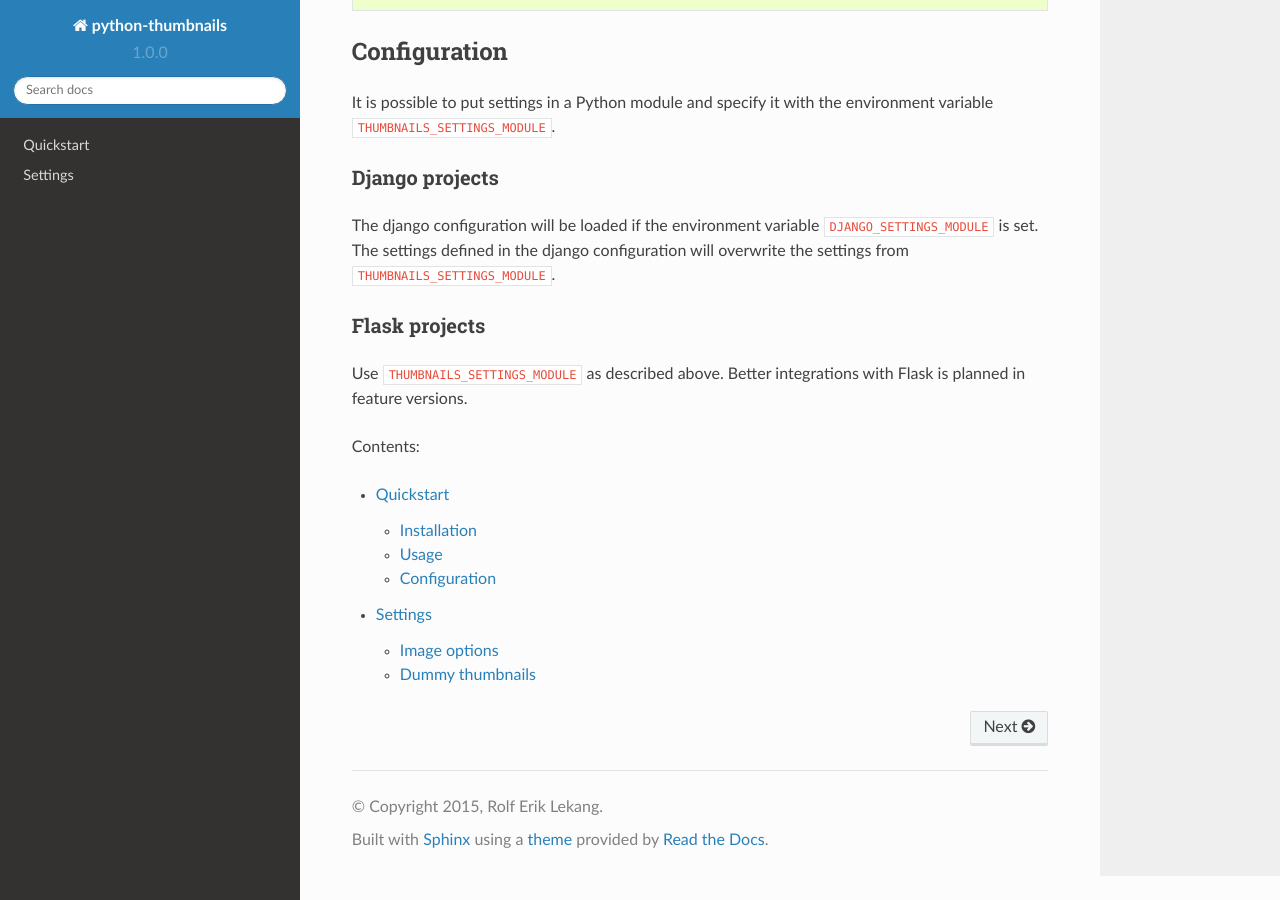
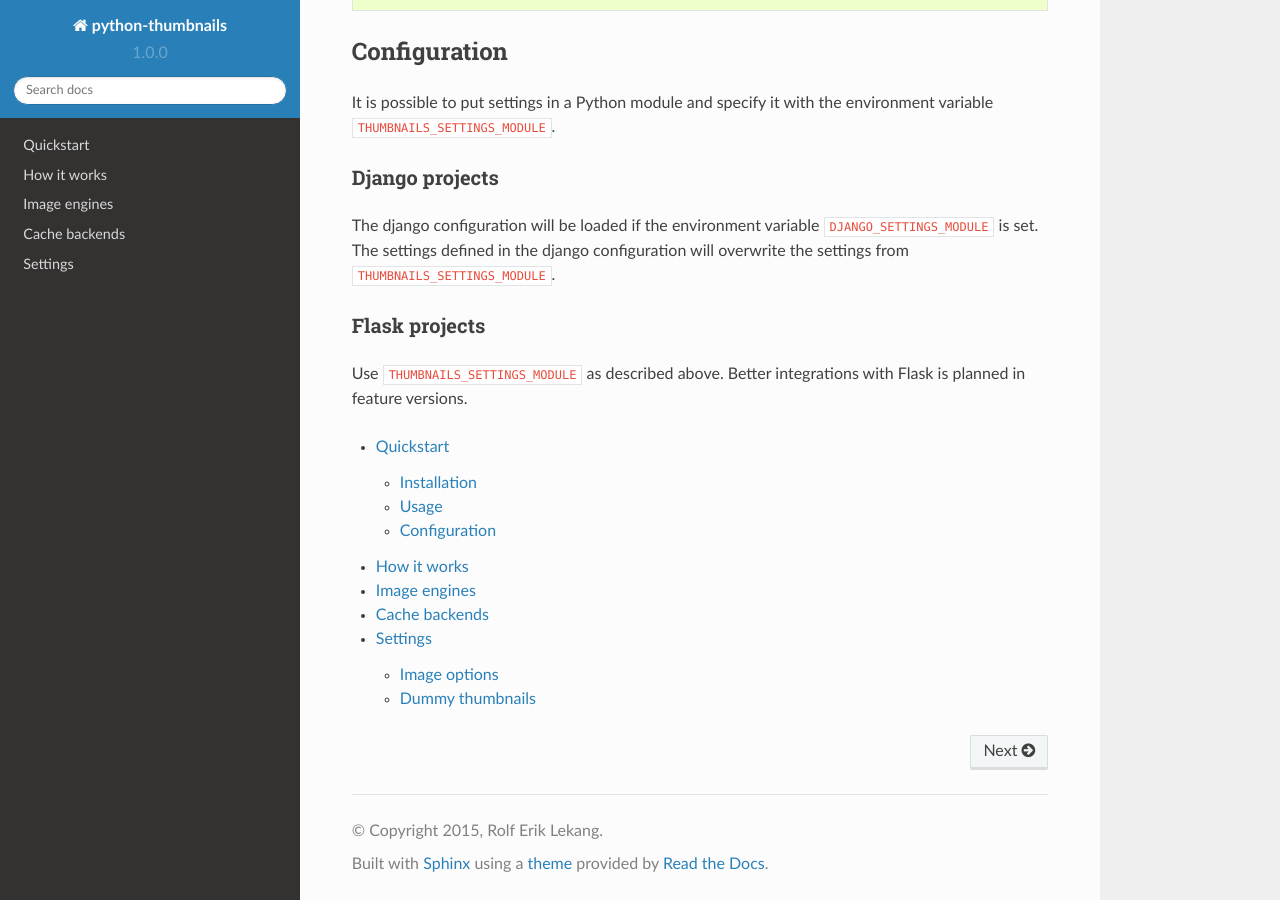
Before and after one commit to python-thumbnails/python-thumbnails, a Sphinx documentation site: the page built from docs/index.rst, in a window 1280 px wide and 900 px high, scrolled down 750 px. Built offline with Sphinx 7.4.7 and the Read the Docs theme 2.0.0, drawn with Linux system fonts in a browser that asks for light colours.

Commit message:
Add autodoc of cache-backends and image-engines

```diff
--- /dev/null
+++ b/docs/cache-backends.rst
@@ -0,0 +1,6 @@
+Cache backends
+--------------
+
+.. autoclass:: thumbnails.cache_backends.BaseCacheBackend
+.. autoclass:: thumbnails.cache_backends.SimpleCacheBackend
+.. autoclass:: thumbnails.cache_backends.DjangoCacheBackend
--- a/docs/conf.py
+++ b/docs/conf.py
@@ -19,7 +19,7 @@ import sphinx_rtd_theme
 # If extensions (or modules to document with autodoc) are in another directory,
 # add these directories to sys.path here. If the directory is relative to the
 # documentation root, use os.path.abspath to make it absolute, like shown here.
-sys.path.insert(0, os.path.abspath('.'))
+sys.path.insert(0, os.path.abspath('..'))
 
 # -- General configuration ------------------------------------------------
 
--- /dev/null
+++ b/docs/how-it-works.rst
@@ -0,0 +1,2 @@
+How python-thumbnail works
+--------------------------
--- /dev/null
+++ b/docs/image-engines.rst
@@ -0,0 +1,5 @@
+Image engines
+-------------
+
+.. autoclass:: thumbnails.engines.ThumbnailBaseEngine
+.. autoclass:: thumbnails.engines.PillowEngine
--- a/docs/index.rst
+++ b/docs/index.rst
@@ -5,12 +5,14 @@ Thumbnails for Django, Flask and other Python projects.
 
 .. include:: quickstart.rst
 
-Contents:
 
 .. toctree::
    :maxdepth: 2
 
     Quickstart <quickstart>
+    How it works <how-it-works>
+    Image engines <image-engines>
+    Cache backends <cache-backends>
     Settings <settings>
 
 .. |frigg| image:: https://ci.frigg.io/badges/relekang/python-thumbnails/
```
Also changed, not shown: 1 other file.
